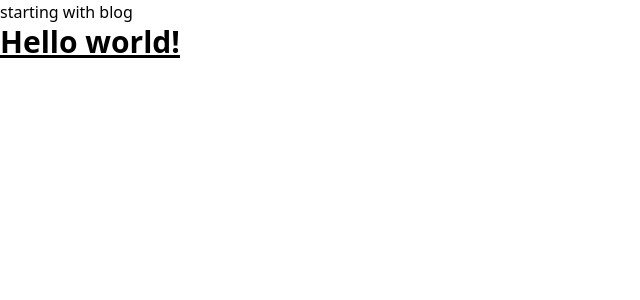
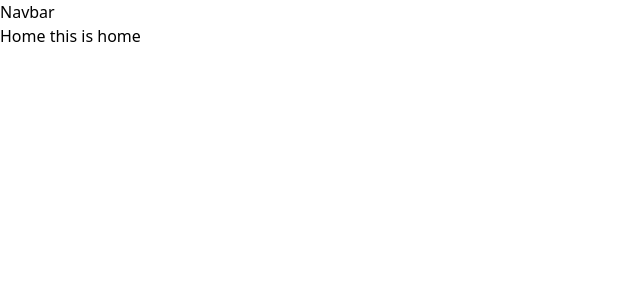
Before and after one commit to MiteshDarda/blog-firebase, a React (Create React App) app: page / in a window 1280 px wide. Shown: the top 300 px of the page, without its empty margins (0-640 px from the left). Built offline with nearby package versions, Linux system fonts and the light colour scheme.

Commit message:
add components

```diff
--- a/src/components/App.js
+++ b/src/components/App.js
@@ -1,12 +1,15 @@
-function App() {
+import { Routes, Route } from 'react-router-dom'
+import {Navbar, CreatePost, Home, PostDetail} from './'
+
+export default function App() {
   return (
-    <div>
-      starting with blog
-      <h1 className="text-3xl font-bold underline">
-      Hello world!
-    </h1>
+    <div className='container'>
+      <Navbar />
+      <Routes>
+        <Route  path='/' element={<Home/>} />
+        <Route path='/post/:postId' element={<PostDetail/>} />
+        <Route path='/create-post' element={<CreatePost/>} />
+      </Routes>
     </div>
   );
 }
-
-export default App;
--- /dev/null
+++ b/src/components/CreatePost.js
@@ -0,0 +1,7 @@
+export default function CreatePost() {
+  return (
+    <div className=''>
+        CreatePost
+    </div>
+  );
+}
--- /dev/null
+++ b/src/components/Home.js
@@ -0,0 +1,8 @@
+export default function Home() {
+  return (
+    <div className=''>
+      Home
+      this is home
+    </div>
+  );
+}
--- /dev/null
+++ b/src/components/Navbar.js
@@ -0,0 +1,7 @@
+export default function Navbar() {
+  return (
+    <div className=''>
+        Navbar
+    </div>
+  );
+}
--- /dev/null
+++ b/src/components/PostDetail.js
@@ -0,0 +1,7 @@
+export default function PostDeatil() {
+  return (
+    <div className=''>
+        PostDeatil
+    </div>
+  );
+}
--- /dev/null
+++ b/src/components/index.js
@@ -0,0 +1,7 @@
+import CreatePost from './CreatePost'
+import Home from './Home'
+import Navbar from './Navbar'
+import PostDetail from './PostDetail'
+import App from './App'
+
+export{CreatePost, Home, Navbar, PostDetail, App}
--- a/src/index.js
+++ b/src/index.js
@@ -2,10 +2,13 @@ import React from 'react';
 import ReactDOM from 'react-dom';
 import './styles/styles.css';
 import App from './components/App';
+import {BrowserRouter as Router} from 'react-router-dom'
 
 ReactDOM.render(
   <React.StrictMode>
-    <App />
+    <Router>
+      <App />
+    </Router>
   </React.StrictMode>,
   document.getElementById('root')
 );
```
